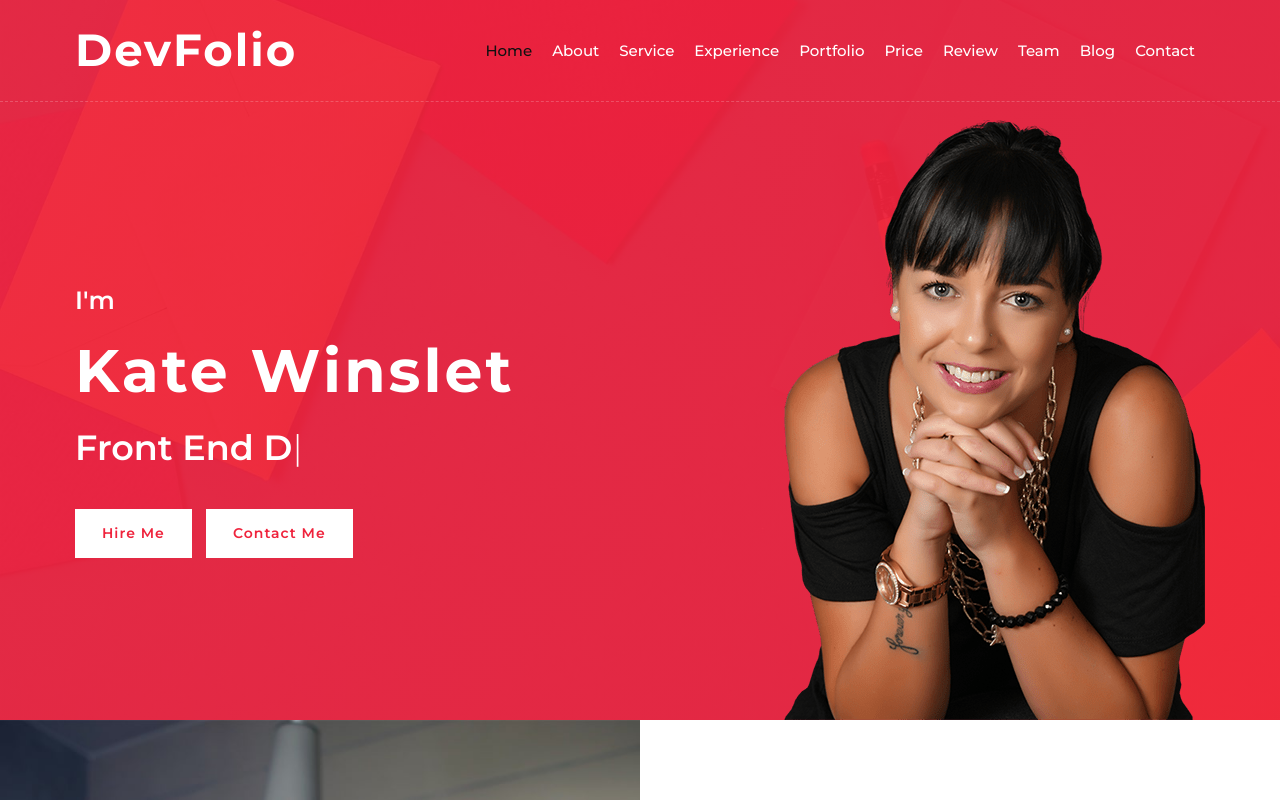
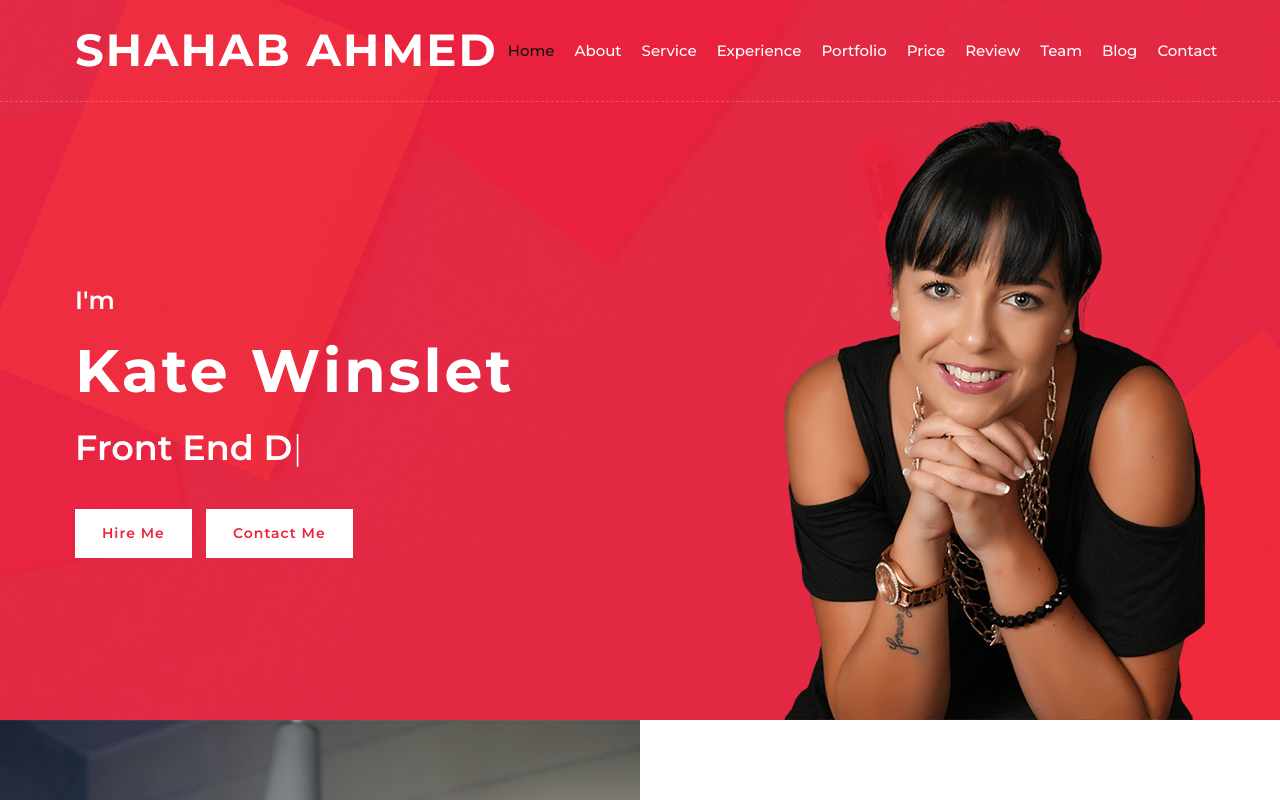
Before and after one commit to ShahabAhmedDev/portfolio, a plain HTML site: page index.html in a window 1280 px wide. Shown: the top 800 px of the page. Drawn offline with nearby package versions, Linux system fonts and the light colour scheme.

Commit message:
Update index.html

```diff
--- a/index.html
+++ b/index.html
@@ -2,7 +2,7 @@
 <html lang="en">
     <head>
         <meta charset="utf-8">
-        <title>DevFolio - Developer Portfolio Template</title>
+        <title>Shahab Ahmed</title>
         <meta content="width=device-width, initial-scale=1.0" name="viewport">
         <meta content="Free Website Template" name="keywords">
         <meta content="Free Website Template" name="description">
@@ -28,7 +28,7 @@
         <!-- Nav Bar Start -->
         <div class="navbar navbar-expand-lg bg-light navbar-light">
             <div class="container-fluid">
-                <a href="index.html" class="navbar-brand">DevFolio</a>
+                <a href="index.html" class="navbar-brand">SHAHAB AHMED</a>
                 <button type="button" class="navbar-toggler" data-toggle="collapse" data-target="#navbarCollapse">
                     <span class="navbar-toggler-icon"></span>
                 </button>
```
